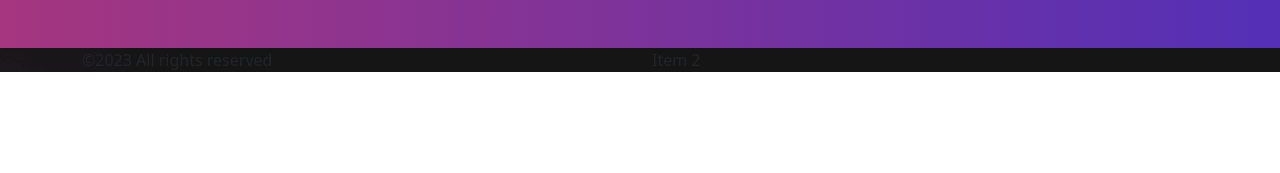
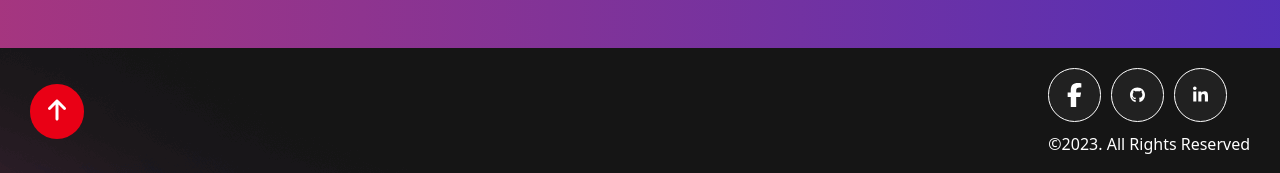
Before and after one commit to Nikolla2000/React-Portfolio-Website, a React (Vite) app in the folder client/: page / in a window 1280 px wide. Shown: the part 2186-2359 px from the top of the page. Before the commit the page ends 2258 px from the top, so only its background shows below. Built offline with nearby package versions, Linux system fonts and the light colour scheme.

Commit message:
Styled the footer and added a function to the arrow which scrolls to the top

```diff
--- a/client/src/Components/Footer/Footer.jsx
+++ b/client/src/Components/Footer/Footer.jsx
@@ -1,17 +1,27 @@
-import Container from "react-bootstrap/esm/Container";
-import Row from "react-bootstrap/esm/Row";
-import Col from "react-bootstrap/esm/Col";
+import { faFacebookF, faGithub, faLinkedinIn } from '@fortawesome/free-brands-svg-icons';
+import { faArrowUp } from '@fortawesome/free-solid-svg-icons';
+import { FontAwesomeIcon } from '@fortawesome/react-fontawesome';
 import "./FooterStyles.scss"
 
 const Footer = () => {
+
+    const scrollToTop = () => {
+    window.scrollTo({ top: 0, behavior: 'smooth' })
+    }
+
     return (
         <footer>
-            <Container>
-                <Row className="justify-content-end">
-                    <Col>©2023 All rights reserved</Col>
-                    <Col> Item 2</Col>
-                </Row>
-            </Container>
+            <div className="up-arrow-container" onClick={scrollToTop}>
+                <FontAwesomeIcon icon={faArrowUp} style={{color: "#ffffff",}} />
+            </div>
+            <div className="icons-rights-container">
+                <div className="icons-container">
+                    <FontAwesomeIcon icon={faFacebookF}/>
+                    <FontAwesomeIcon icon={faGithub}/>
+                    <FontAwesomeIcon icon={faLinkedinIn}/>
+                </div>
+                <span>©2023. All Rights Reserved</span>
+            </div>
         </footer>
     );
 };
--- a/client/src/Components/Footer/FooterStyles.scss
+++ b/client/src/Components/Footer/FooterStyles.scss
@@ -3,4 +3,52 @@
 
 footer {
     background: url("../../assets/images/footer-bg.png");
+    display: flex;
+    justify-content: space-between;
+    align-items: center;
+    padding: 20px 0;
+
+    .up-arrow-container {
+        background-color: $primary-red;
+        border-radius: 50px;
+        margin-left: 30px;
+        cursor: pointer;
+
+        &:hover {
+            background-color: $primary-light-red;
+            transition: 0.3s;
+        }
+
+        svg {
+            font-size:1.5em;
+            padding: 14px 18px;
+        }
+
+    }
+
+    .icons-rights-container {
+        display: flex;
+        flex-direction: column;
+        gap:10px;
+        margin-right: 30px;
+        .icons-container{
+            display: flex;
+            gap:10px;
+            margin-right:20px;
+
+            svg {
+                border: 1px solid white;
+                border-radius: 50px;
+                padding: 14px 18px;
+                color: $primary-white;
+                width: 15px;
+                font-size:1.5em;
+                background-color: $secondary-dark-grey;
+            }
+        }
+
+        span {
+            color: $primary-white;
+        }
+    }
 }
```
